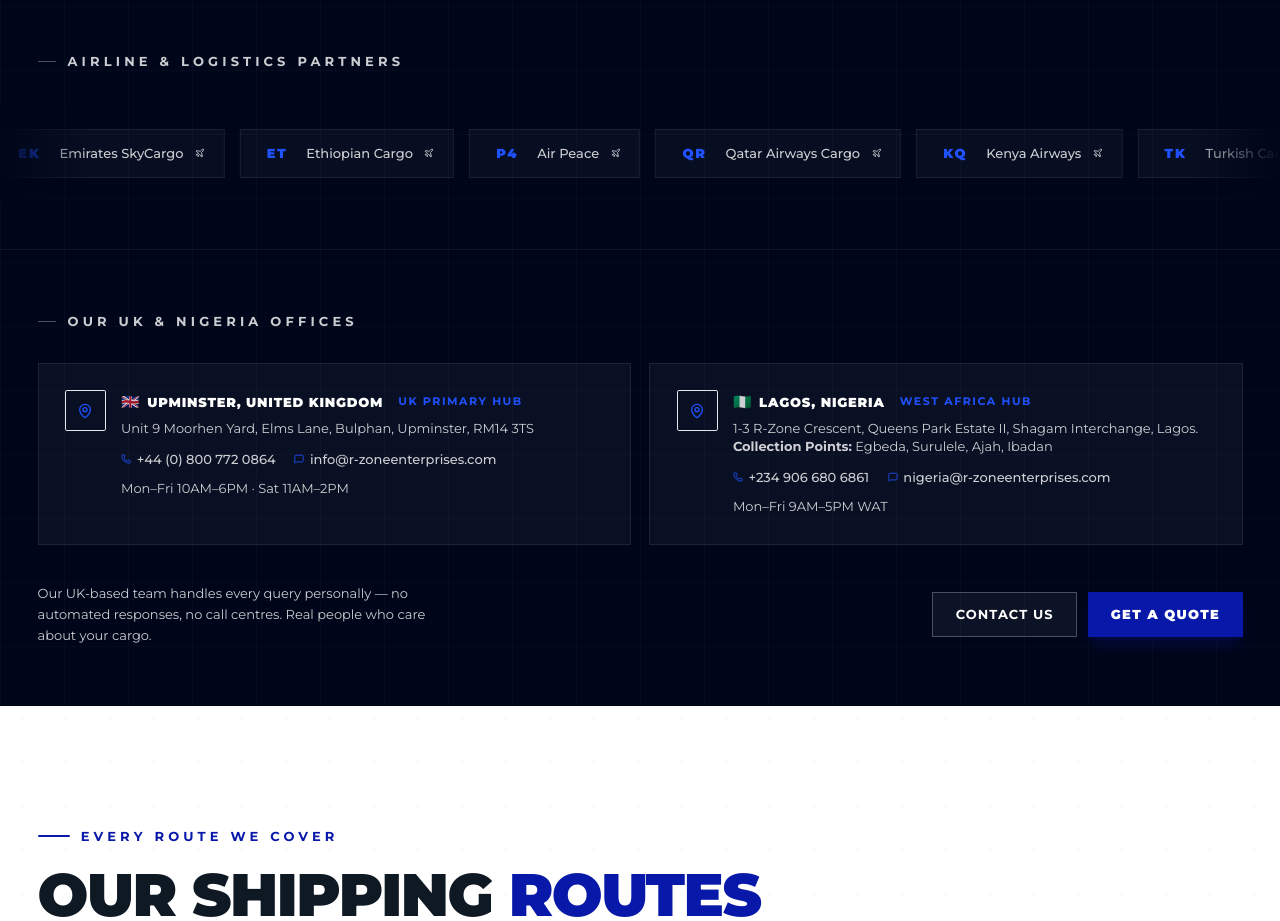
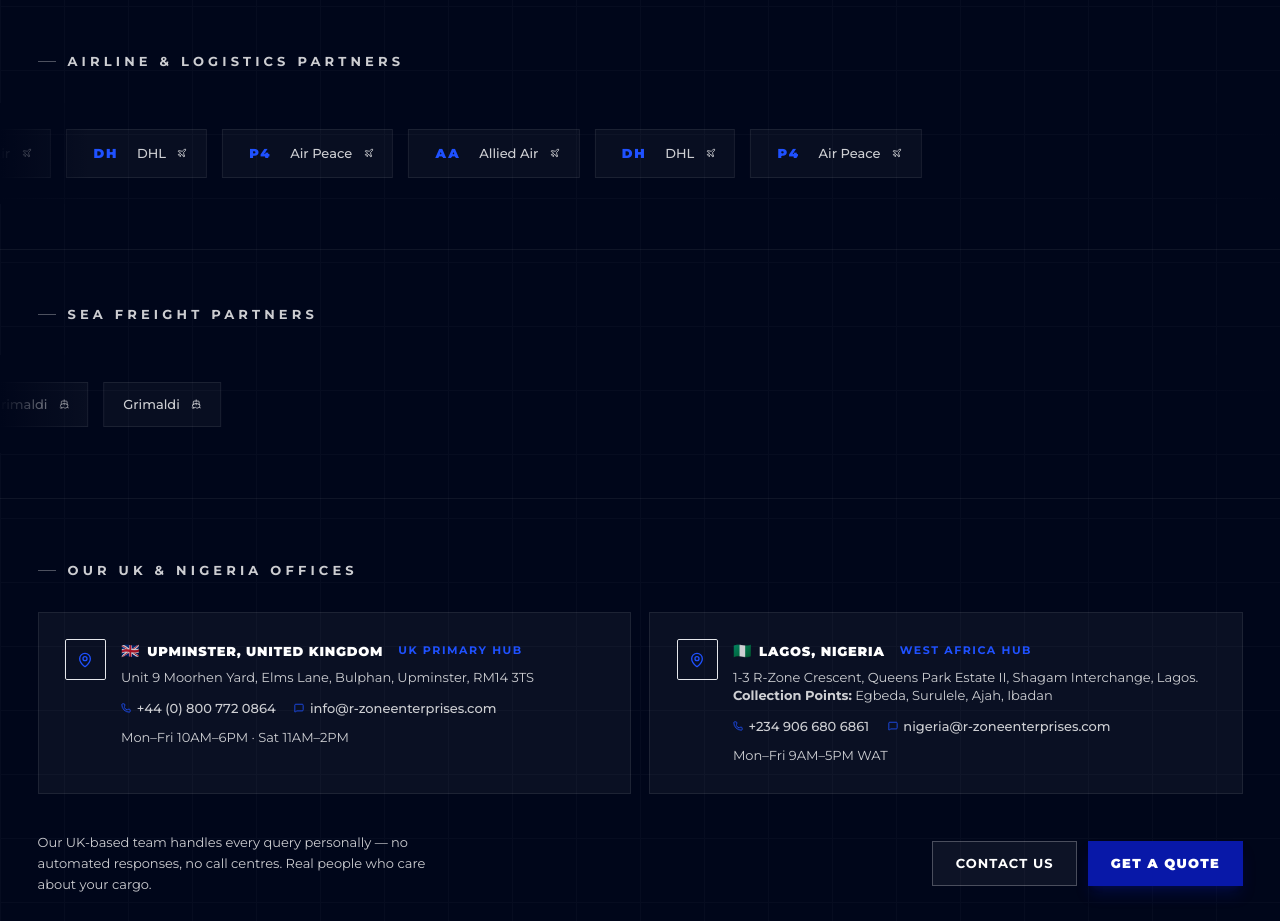
Before and after one commit to opeyemi4228-maker/R-Zone-Cargo, a Next.js app: page / in a window 1280 px wide. Shown: the part 3020-3941 px from the top of the page. Built offline with nearby package versions, Linux system fonts and the light colour scheme.

Commit message:
first commit

```diff
--- a/components/FeaturedProduct.jsx
+++ b/components/FeaturedProduct.jsx
@@ -8,6 +8,7 @@
   Shield, Award, Globe, Clock, Package,
   CheckCircle, Warehouse, Plane, Star,
   TrendingUp, Users, MapPin, Phone, MessageSquare,
+  Ship,
 } from "lucide-react";
 
 const montserrat = Montserrat({
@@ -45,16 +46,13 @@
 ];
 
 const AIRLINE_PARTNERS = [
-  { name: "British Airways Cargo", code: "BA" },
-  { name: "Virgin Atlantic Cargo", code: "VS" },
-  { name: "Emirates SkyCargo",     code: "EK" },
-  { name: "Ethiopian Cargo",       code: "ET" },
-  { name: "Air Peace",             code: "P4" },
-  { name: "Qatar Airways Cargo",   code: "QR" },
-  { name: "Kenya Airways",         code: "KQ" },
-  { name: "Turkish Cargo",         code: "TK" },
-  { name: "Lufthansa Cargo",       code: "LH" },
-  { name: "DHL Aviation",          code: "DH" },
+  { name: "Allied Air", code: "AA" },
+  { name: "DHL",        code: "DH" },
+  { name: "Air Peace",   code: "P4" },
+];
+
+const SEA_PARTNERS = [
+  { name: "Grimaldi", url: "https://www.grimaldi.co.uk/" },
 ];
 
 const OFFICES = [
@@ -258,6 +256,34 @@
           <div className="pb-12" />
         </div>
 
+        {/* ── PART 3.5: Sea partners ── */}
+        <div className="relative border-b border-white/[0.06] overflow-hidden">
+          <div className="max-w-[1400px] mx-auto px-5 sm:px-8 xl:px-10 pt-12 md:pt-14">
+            <motion.p className="text-white/80 text-[13px] font-bold tracking-[0.32em] uppercase mb-8 flex items-center gap-3"
+              initial={{ opacity: 0 }} whileInView={{ opacity: 1 }} viewport={{ once: true }} transition={{ duration: 0.5 }}>
+              <span className="w-5 h-px bg-white/30" aria-hidden="true" />
+              Sea Freight Partners
+            </motion.p>
+          </div>
+          <div className="relative py-5 md:py-7" aria-label="R-Zone sea freight partners for UK to Nigeria shipping">
+            <div className="absolute left-0 top-0 bottom-0 w-24 bg-gradient-to-r from-[#00061a] to-transparent z-10 pointer-events-none" aria-hidden="true" />
+            <div className="absolute right-0 top-0 bottom-0 w-24 bg-gradient-to-l from-[#00061a] to-transparent z-10 pointer-events-none" aria-hidden="true" />
+            <motion.div className="flex items-center gap-4 w-max"
+              animate={{ x: ["0%", "-50%"] }}
+              transition={{ duration: 30, repeat: Infinity, ease: "linear", repeatType: "loop" }}>
+              {[...SEA_PARTNERS, ...SEA_PARTNERS].map((p, i) => (
+                <a key={`${p.name}-${i}`} href={p.url} target="_blank" rel="noopener noreferrer"
+                  className="flex-shrink-0 flex items-center gap-3 border border-white/[0.08] bg-white/[0.03] hover:border-white/20 hover:bg-white/[0.07] px-5 py-3 transition-all duration-200"
+                  aria-label={`${p.name} — R-Zone sea freight partner for UK Nigeria shipping`}>
+                  <span className="text-white/80 text-[13px] font-medium whitespace-nowrap">{p.name}</span>
+                  <Ship size={10} className="text-white/80 flex-shrink-0" aria-hidden="true" />
+                </a>
+              ))}
+            </motion.div>
+          </div>
+          <div className="pb-12" />
+        </div>
+
         {/* ── PART 4: Offices ── */}
         <div className="relative">
           <div className="max-w-[1400px] mx-auto px-5 sm:px-8 xl:px-10 py-14 md:py-16">
```
Also changed, not shown: app/schedulesprices/page.jsx (+83 -16 lines).
